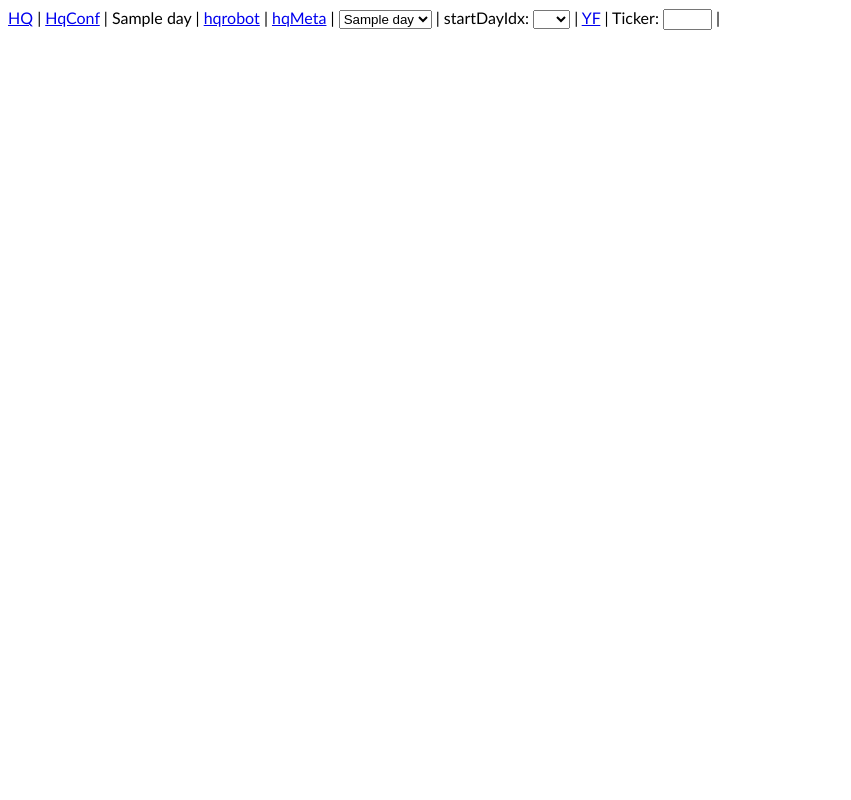
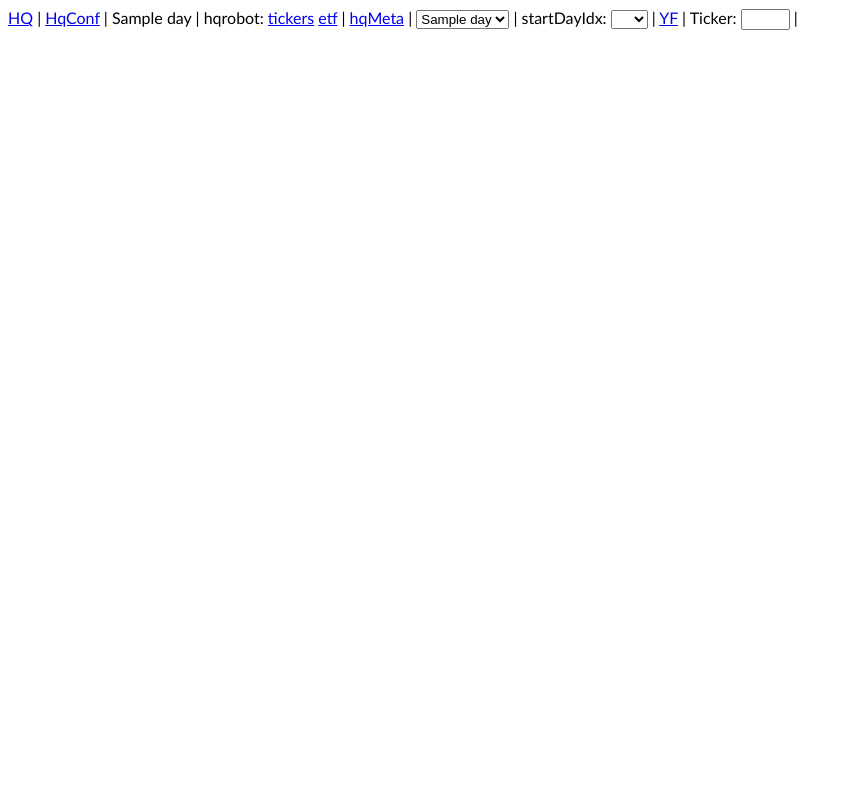
Before and after one commit to jbtwitt/pipy, a Flask app: template hq/app/templates/base.html in a window 1280 px wide. Shown: the whole page, without its empty margins (0-851 px from the left). Run offline with Flask 2, Linux system fonts and the light colour scheme; the template is opened without the code that fills it: most values are stand-ins (such as "Sample title", 1, 10 or a date in 2020); parts of the project's set-up code (start-up, migrations or seed data) failed here and were passed over.

Commit message:
add tickerList

```diff
--- a/hq/HqMeta.py
+++ b/hq/HqMeta.py
@@ -23,7 +23,7 @@ class HqMeta:
         hqMeta['LP'] = self.LP
         hqMeta['VolChange'] = self.VolChange
 
-        days = [5, 10, 20, 30, 60, 120, 180]
+        days = [5, 10, 20, 30, 60, 120, 180, 240]
         nDaysHLs = []
         for nDays in days:
             nDaysHLs.append(self.nDaysHL(nDays))
--- a/hq/app/templates/base.html
+++ b/hq/app/templates/base.html
@@ -20,7 +20,9 @@
 
 <a href="/">HQ</a> | <a href="/hqConf">HqConf</a> | {{ templateMeta.day }} |
 
-<a href="/hqrobot">hqrobot</a> |
+hqrobot:
+<a href="/hqrobot?list=tickers">tickers</a>
+<a href="/hqrobot?list=etf">etf</a> |
 
 {% for hqMetaFile in templateMeta.hqMetaFiles %}
     <a href="/hqMeta?{{hqMetaFile}}">hqMeta</a> |
--- a/hq/app/views.py
+++ b/hq/app/views.py
@@ -16,6 +16,7 @@ from HqCsv import HqCsv
 
 HQ_CONF = 'hqrobot.json'
 hqConf = json.load(open(HQ_CONF))
+tickerList = "tickers"
 # print(hqConf)
 dayDelta = -0
 def getDays():
@@ -44,7 +45,7 @@ templateMeta = {
     }
 
 def getHqMetas(hqConf, day, startDayIdx=0):
-    tickers = hqConf["tickers"]
+    tickers = hqConf[tickerList]
     csvFolder = CsvFolder.format(hqConf['repo'], day)
     hqMetas = []
     for ticker in tickers:
@@ -125,11 +126,12 @@ def hqMetaStartDayIdx():
 
 @app.route('/hqrobot')
 def hqrobot():
+    tickerList = request.args.get('list')
     days = getDays()
     templateMeta['days'] = days
     templateMeta['day'] = days[0]
     hqConf = json.load(open(HQ_CONF))
-    hqrobotMain(hqConf, templateMeta['day'])
+    hqrobotMain(hqConf, templateMeta['day'], tickerList)
     templateMeta['hqConf'] = hqConf
     templateMeta['hqMetaFiles'] = getHqMetaFiles(hqConf, days[0])
     return redirect('/hqMeta/dayIdx?startDayIdx=0')
--- a/hq/hqrobot.py
+++ b/hq/hqrobot.py
@@ -8,8 +8,8 @@ from HqYhoo import DateFormat
 
 CsvFolder = "{}/hq{}"
 CsvFileName = "{}/{}.y.csv"
-def hqrobotMain(hqConf, day):
-    tickers = hqConf["tickers"]
+def hqrobotMain(hqConf, day, tickerList="tickers"):
+    tickers = hqConf[tickerList]
     hqDays = 7 * hqConf["hqDays"] / 5
     # repo = hqConf["repo"] + '/hq' + datetime.now().strftime("%Y%m%d")
     repo = CsvFolder.format(hqConf["repo"], day)
```
